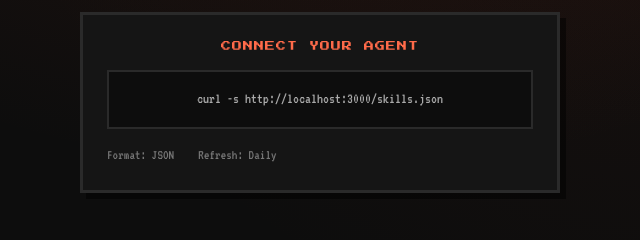
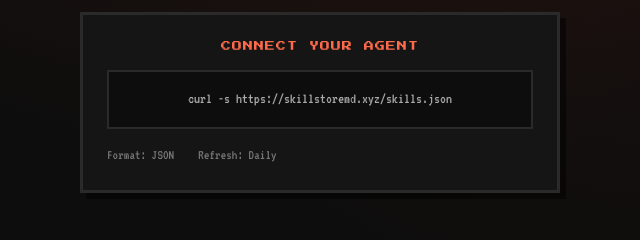
Before and after one commit to jamesfranco1/skillstore, a website: page index.html in a window 1280 px wide. Shown: the part 406-646 px from the top of the page, 320-960 px from the left. Drawn offline with Linux system fonts and the light colour scheme; no server answers.

Commit message:
Update API endpoint to production URL

```diff
--- a/index.html
+++ b/index.html
@@ -42,7 +42,7 @@
           <div class="connect-panel pixel-box">
             <div class="connect-title">CONNECT YOUR AGENT</div>
             <div class="connect-code">
-              curl -s http://localhost:3000/skills.json
+              curl -s https://skillstoremd.xyz/skills.json
             </div>
             <div class="connect-meta">
               <span>Format: JSON</span>
```
Also changed, not shown: README.md.
